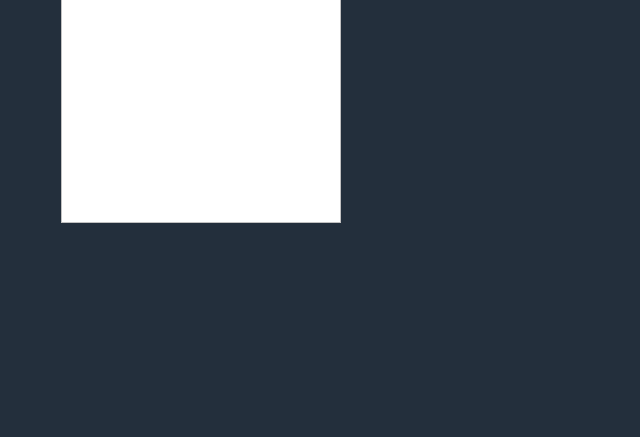
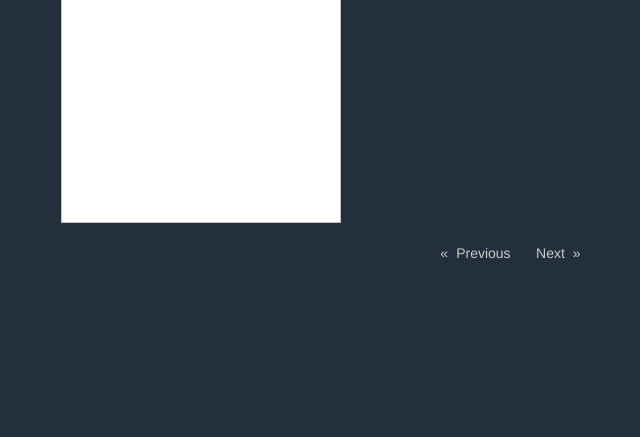
Before and after one commit to SaturDJang/warp, a Django app: page / in a window 1280 px wide. Shown: the part 97-534 px from the top of the page, without its empty margins (129-769 px from the left). Run offline with Django 3.2, Linux system fonts and the light colour scheme; tables that the repository leaves empty hold one stand-in row (values such as "Sample post"); style sheets or scripts are compiled from the project's sources; parts of the project's set-up code (start-up, migrations or seed data) failed here and were passed over; some libraries are stand-ins or nearby versions.

Commit message:
Add pagination feature

```diff
--- a/presentation/tests.py
+++ b/presentation/tests.py
@@ -20,5 +20,5 @@ class PresentationListTest(TestCase):
         second_page_url = reverse('presentation:list') + "?page=2"
         self.get_check_200(second_page_url)
         self.assertResponseContains(
-            '''<ul class="pagination text-center" role="navigation" aria-label="Pagination">''')
-        self.assertResponseContains('''<li><a href="#" aria-label="Page 1">1</a></li>''')
+            '''<ul class="pagination text-center" role="navigation" aria-label="Pagination">''', html=False)
+        self.assertResponseContains('''<li><a href="?page=1" aria-label="Page 1">1</a></li>''')
--- a/warp/templates/presentation/presentation_list.html
+++ b/warp/templates/presentation/presentation_list.html
@@ -24,5 +24,30 @@
     {% endfor %}
   </div>
 
+  <ul class="pagination text-center" role="navigation" aria-label="Pagination">
+      {% if page_obj.has_previous %}
+        <li>
+            <a href="?{{ page_obj.previous_page_number.querystring }}" class="pagination-previous">Previous</a>
+        </li>
+      {% else %}
+        <li class="pagination-previous disabled">Previous</li>
+      {% endif %}
+      {% for page in page_obj.pages %}
+        {% if page %}
+          {% ifequal page page_obj.number %}
+            <li class="current"><span class="show-for-sr">You're on page</span> {{ page }}</li>
+          {% else %}
+            <li><a href="?{{ page.querystring }}" aria-label="Page {{ page }}">{{ page }}</a></li>
+          {% endifequal %}
+         {% else %}
+           ...
+         {% endif %}
+      {% endfor %}
+      {% if page_obj.has_next %}
+          <li class="pagination-next"><a href="#" aria-label="Next page">Next</a></li>
+      {% else %}
+          <li class="pagination-next disabled">Next</li>
+      {% endif %}
+  </ul>
 </div>
 {% endblock %}
```
